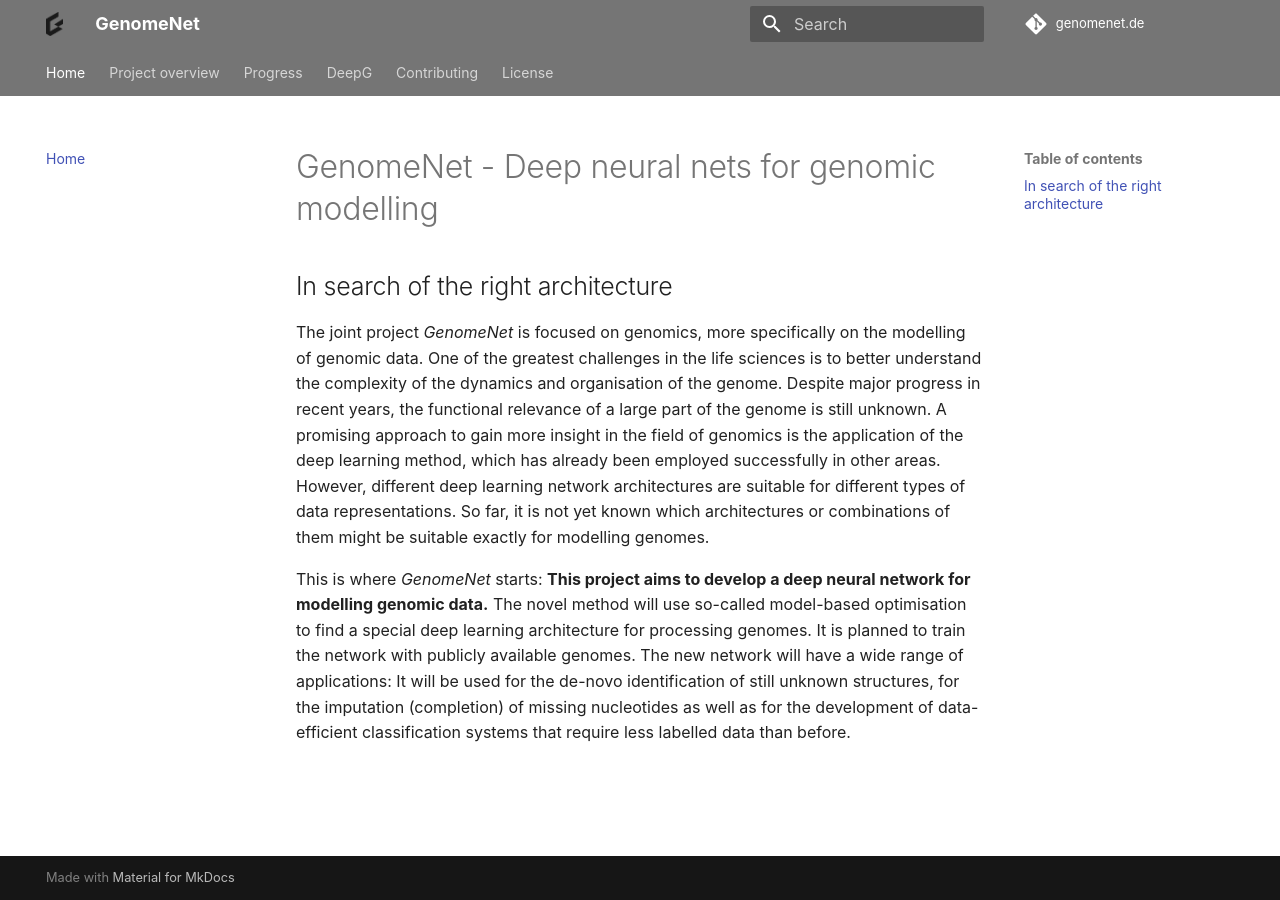
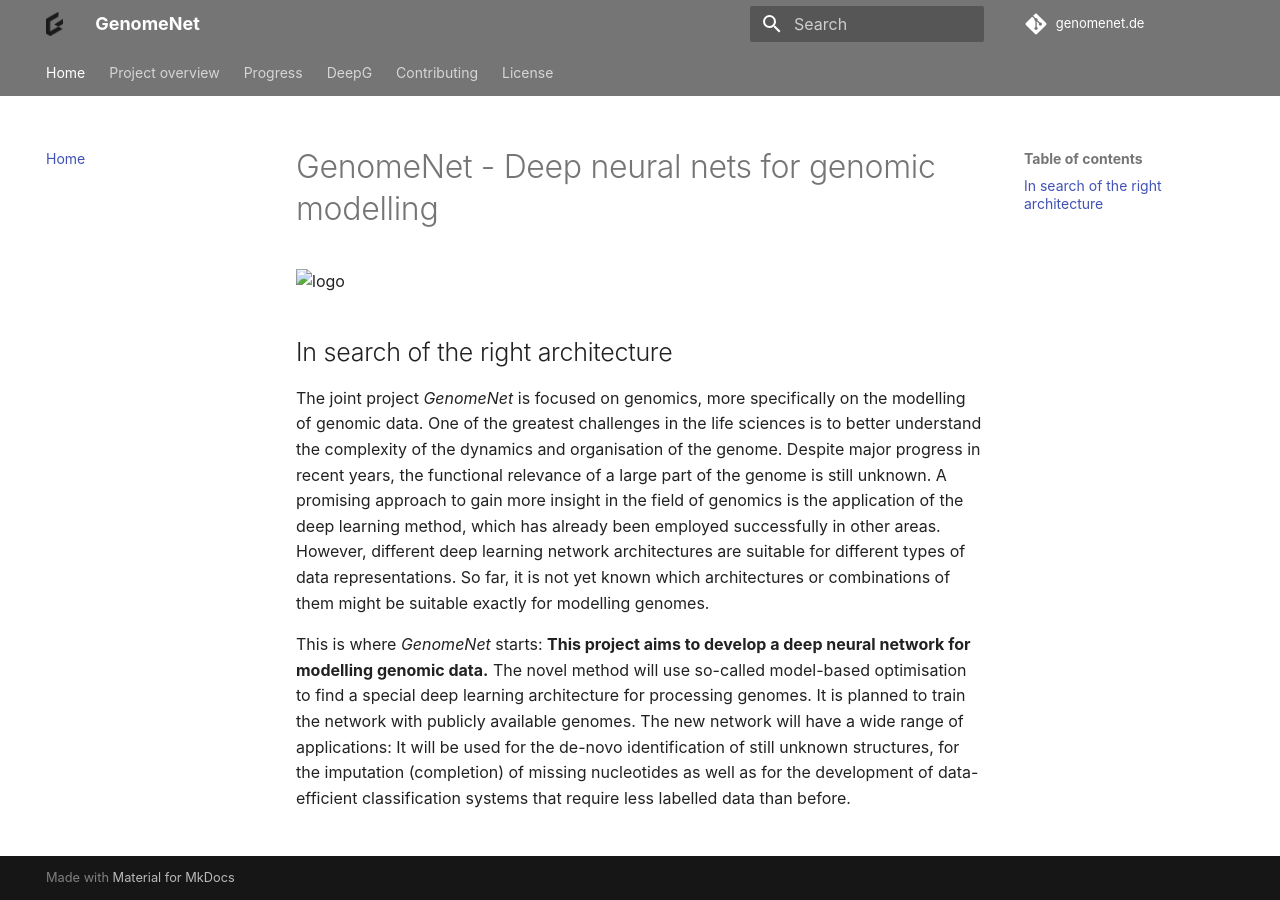
Before and after one commit to GenomeNet/genomenet.de, an MkDocs documentation site: the page built from docs/index.md, in a window 1280 px wide. Built offline with MkDocs 1.6.1 and Material for MkDocs 9.7.7, drawn with Linux system fonts in a browser that asks for light colours; some web fonts are replaced; comment, search, counter and statistics services are not loaded.

Commit message:
Update index.md

```diff
--- a/docs/index.md
+++ b/docs/index.md
@@ -1,4 +1,6 @@
 # GenomeNet - Deep neural nets for genomic modelling
+
+![logo](imgages/logo.png)
 
 ## In search of the right architecture
 
```
